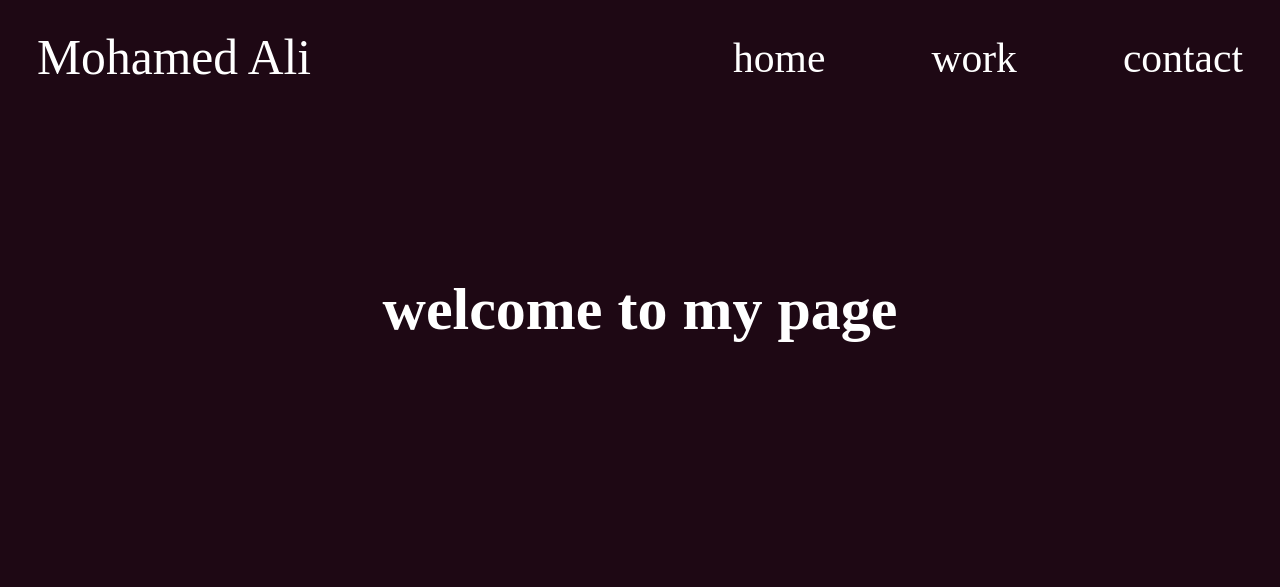
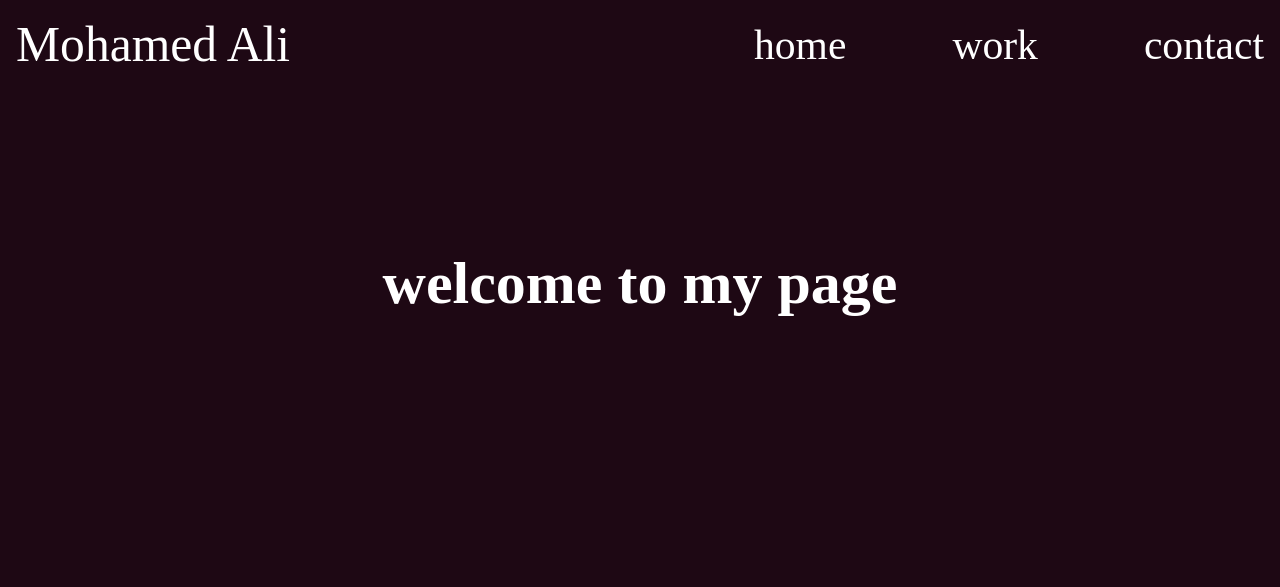
Before and after one commit to MohamedYassinAli/supeer411, a plain HTML site: page index.html in a window 1280 px wide. Shown: the top 587 px of the page. Drawn offline with Linux system fonts and the light colour scheme.

Commit message:
Update index.html

```diff
--- a/index.html
+++ b/index.html
@@ -127,7 +127,7 @@ a {
   display: flex;
   justify-content: space-between;
   align-items: center;
-  padding: 1rem 1.5rem;
+  padding: 3px;
 }
 .hamburger {
   display: none;
```
